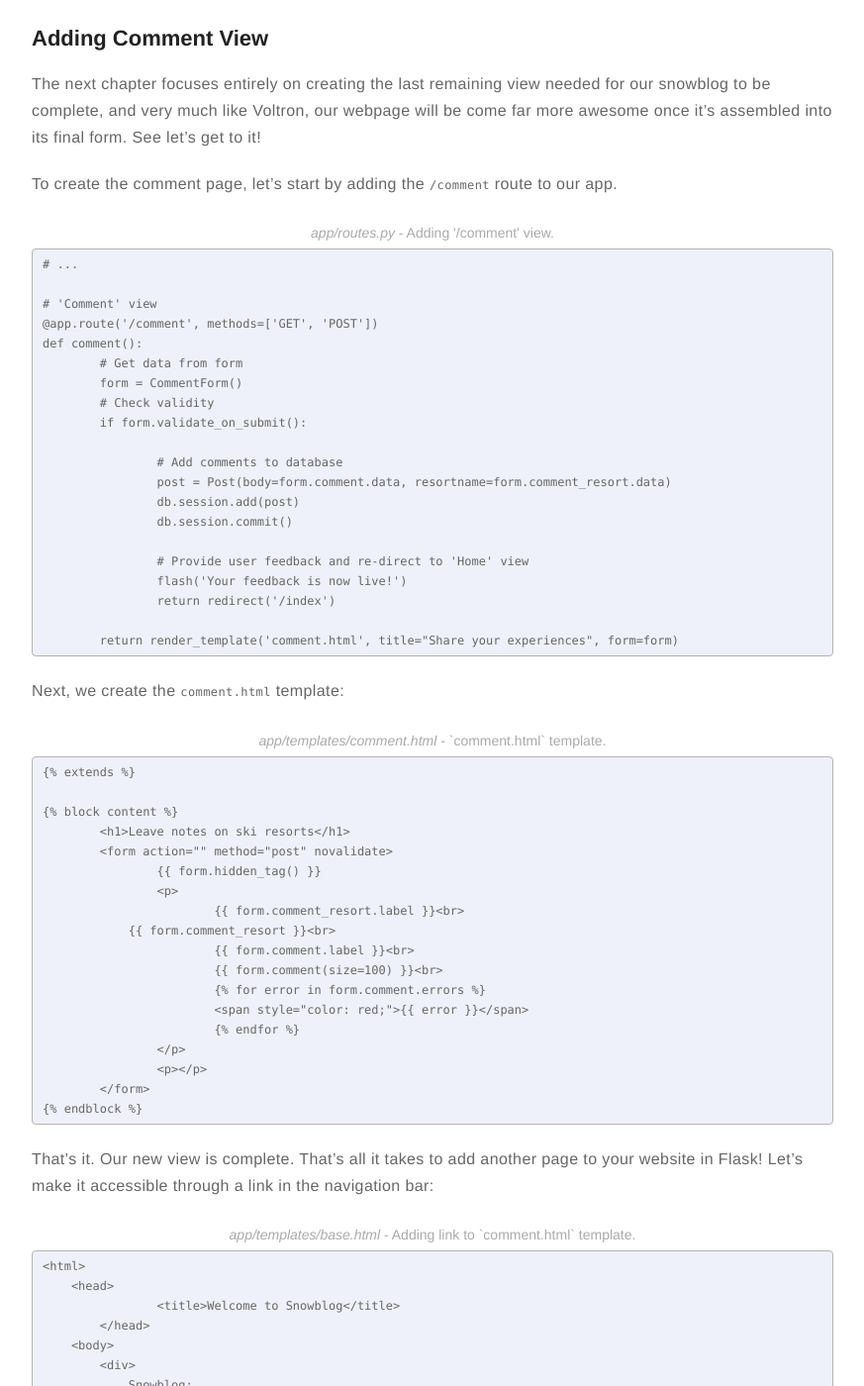
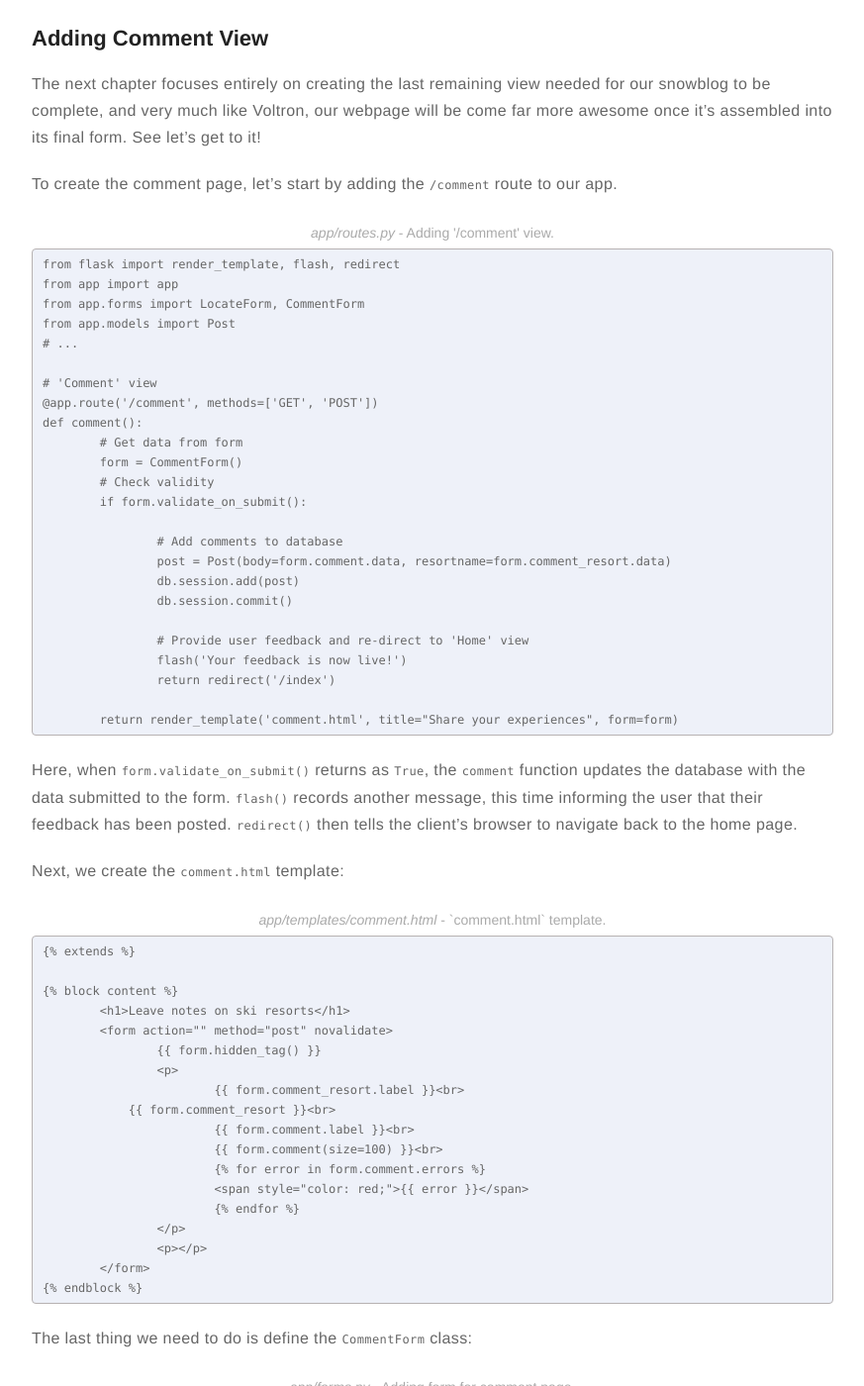
Before and after one commit to meccaLeccaHi/meccaLeccaHi.github.io, a Jekyll site: the page built from _posts/2018-11-08-web-apps-with-flask.md, in a window 1280 px wide and 1400 px high, scrolled down 15488 px. Shown: the whole window at 99% size, without its empty margins (203-1076 px from the left). Built offline with Jekyll 4.4.1, drawn with Linux system fonts in a browser that asks for light colours; comment, search, counter and statistics services are not loaded; some of the changed text lies outside the part shown.

Commit message:
adding section to post

````diff
--- a/_posts/2018-11-08-web-apps-with-flask.md
+++ b/_posts/2018-11-08-web-apps-with-flask.md
@@ -41,7 +41,7 @@
     - [Database Models](#database_models)
     - [Interacting With Our Database](#interacting)
 - [Adding Comment View](#comment_view)
-    - [Google Places API](#google_places)
+- [Google Places API](#google_places)
 - [HTML/CSS](#html_css)
 - [Topic Review](#topic-review)
 
@@ -534,6 +534,10 @@
 
 <figcaption><i>app/routes.py</i> - Adding '/comment' view.<br>&nbsp;</figcaption>
 ```
+from flask import render_template, flash, redirect
+from app import app
+from app.forms import LocateForm, CommentForm
+from app.models import Post
 # ...
 
 # 'Comment' view
@@ -555,6 +559,8 @@
 
 	return render_template('comment.html', title="Share your experiences", form=form)
 ```
+Here, when `form.validate_on_submit()` returns as `True`, the `comment` function updates the database with the data submitted to the form. `flash()` records another message, this time informing the user that their feedback has been posted. `redirect()` then tells the client's browser to navigate back to the home page.
+
 Next, we create the `comment.html` template:
 <figcaption><i>app/templates/comment.html</i> - `comment.html` template.<br>&nbsp;</figcaption>
 ```
@@ -577,8 +583,30 @@
 	</form>
 {{ "{% endblock " }}%}
 ```
+The last thing we need to do is define the `CommentForm` class:
+<figcaption><i>app/forms.py</i> - Adding form for comment page.<br>&nbsp;</figcaption>
+```
+from flask_wtf import FlaskForm
+from wtforms import SelectField, StringField, TextAreaField, SubmitField
+from wtforms.validators import DataRequired
+from app.models import Resort
+
+# ...
+
+# Define class for comment form
+class CommentForm(FlaskForm):
+	# Refine choices for drop-down menu from db
+	choices = [(r.resortname, r.resortname) for r in Resort.query.order_by('resortname').all()]
+	# Create drop-down menu
+	comment_resort = SelectField('Select Resort:', choices=choices)
+	# Create comment field
+	comment = TextAreaField('Enter Comments Here:', validators=[DataRequired()])
+	# Create submission button
+	submit = SubmitField('Submit')
+```
+
 That's it. Our new view is complete. That's all it takes to add another page to your website in Flask! Let's make it accessible through a link in the navigation bar:
-<figcaption><i>app/templates/base.html</i> - Adding link to `comment.html` template.<br>&nbsp;</figcaption>
+<figcaption><i>app/forms.py</i> - Adding link to `comment.html` template.<br>&nbsp;</figcaption>
 ```
 <html>
     <head>
@@ -593,12 +621,16 @@
         </div>
 ...
 ```
+Check it out! It works!
+{% include figure.html url="/assets/images/flask/comment_view.png" caption="Sweet, new 'comments' page." width="55%" %}
+> See drafts/snowblog-0.3
+
 
 <a id="google_places"></a>
-### Google Places API
+## Adding Google Places API
 #### *UNDER CONSTRUCTION*
 
-> See drafts/snowblog-0.3
+
 
 <a id="html_css"></a>
 ## HTML/CSS
````
Also changed, not shown: assets/images/flask/comment_view.png (added).
